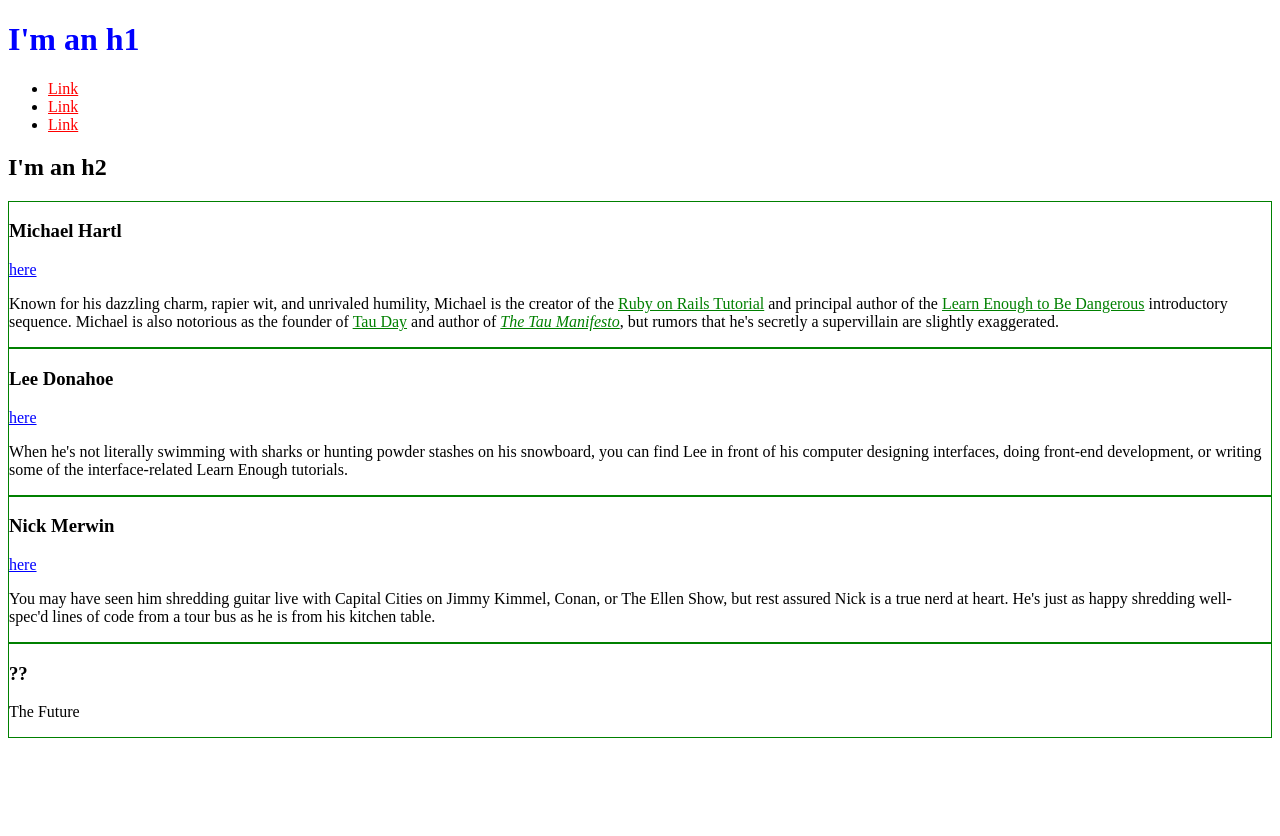
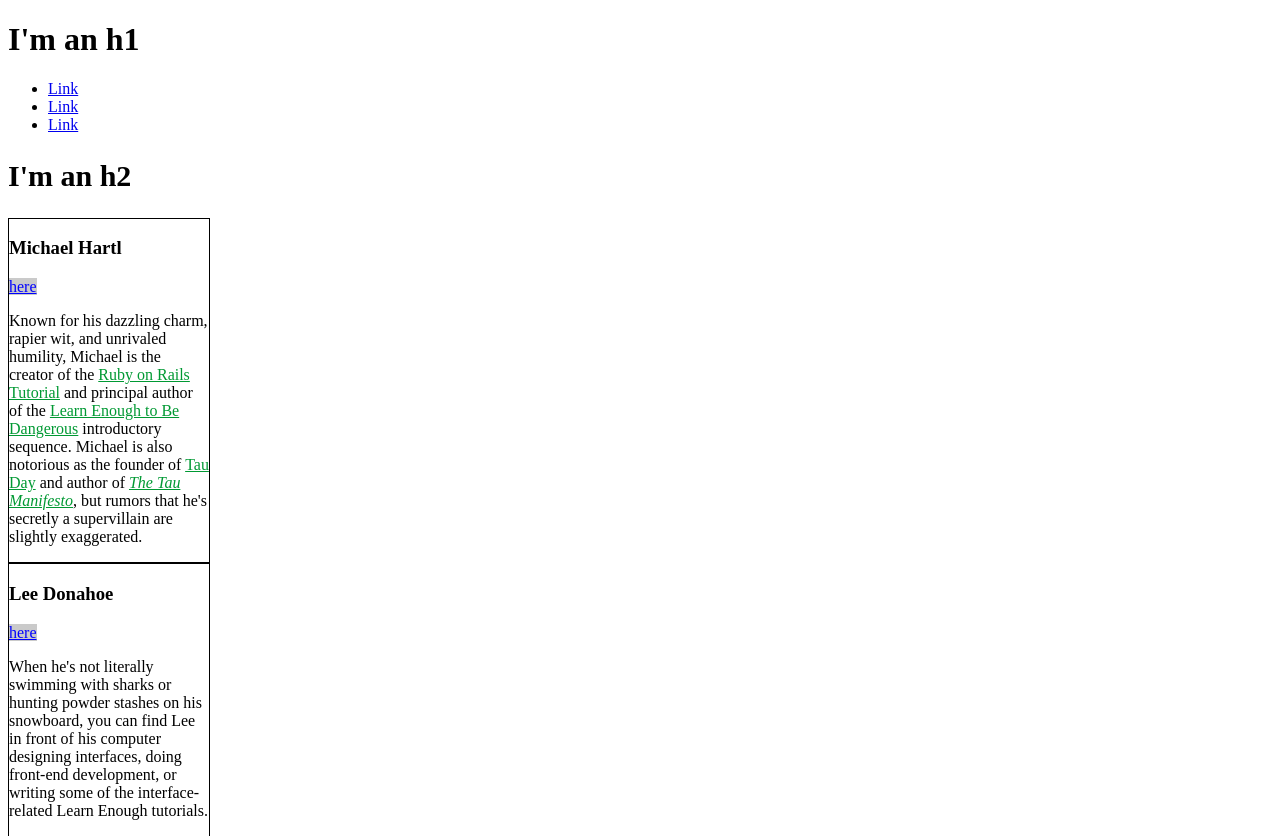
Before and after one commit to sbutori/sbutori.github.io, a plain HTML site: page index.html in a window 1280 px wide. Shown: the top 836 px of the page. Before the commit the page ends 800 px from the top, so only its background shows below. Drawn offline with Linux system fonts and the light colour scheme.

Commit message:
Change styling on index page

```diff
--- a/index.html
+++ b/index.html
@@ -4,36 +4,35 @@
   <title>Test Page: Don't Panic</title>
   <meta charset="utf-8">
   <style>
-  a {
-    color: red;
-  }
+  /* GLOBAL STYLES */
 
   .bio-box {
-    border: 1px solid black;
+    border: 1px solid #000;
   }
 
   .bio-copy a {
-    color: green;
+    color: #093;
   }
 
   .social-link {
+    background: rgba(150, 150, 150, 0.5);
     color: blue;
   }
 
-  div.bio-box {
-    border: 1px solid green;
+  h2 {
+  font-size: 30px;
   }
 
-  /* STYLES THAT TARGET THE ENTIRE PAGE */
+  /* BIO STYLES */
 
-/*  html {
-    background: red;
-  }*/
-
-</style>
+  .bio-box {
+  border: 1px solid black;
+  width: 200px;
+  }
+  </style>
 </head>
 <body>
-  <h1 class="social-link">I'm an h1</h1>
+  <h1>I'm an h1</h1>
   <ul>
     <li>
       <a href="http://example.com/">Link</a>
```
